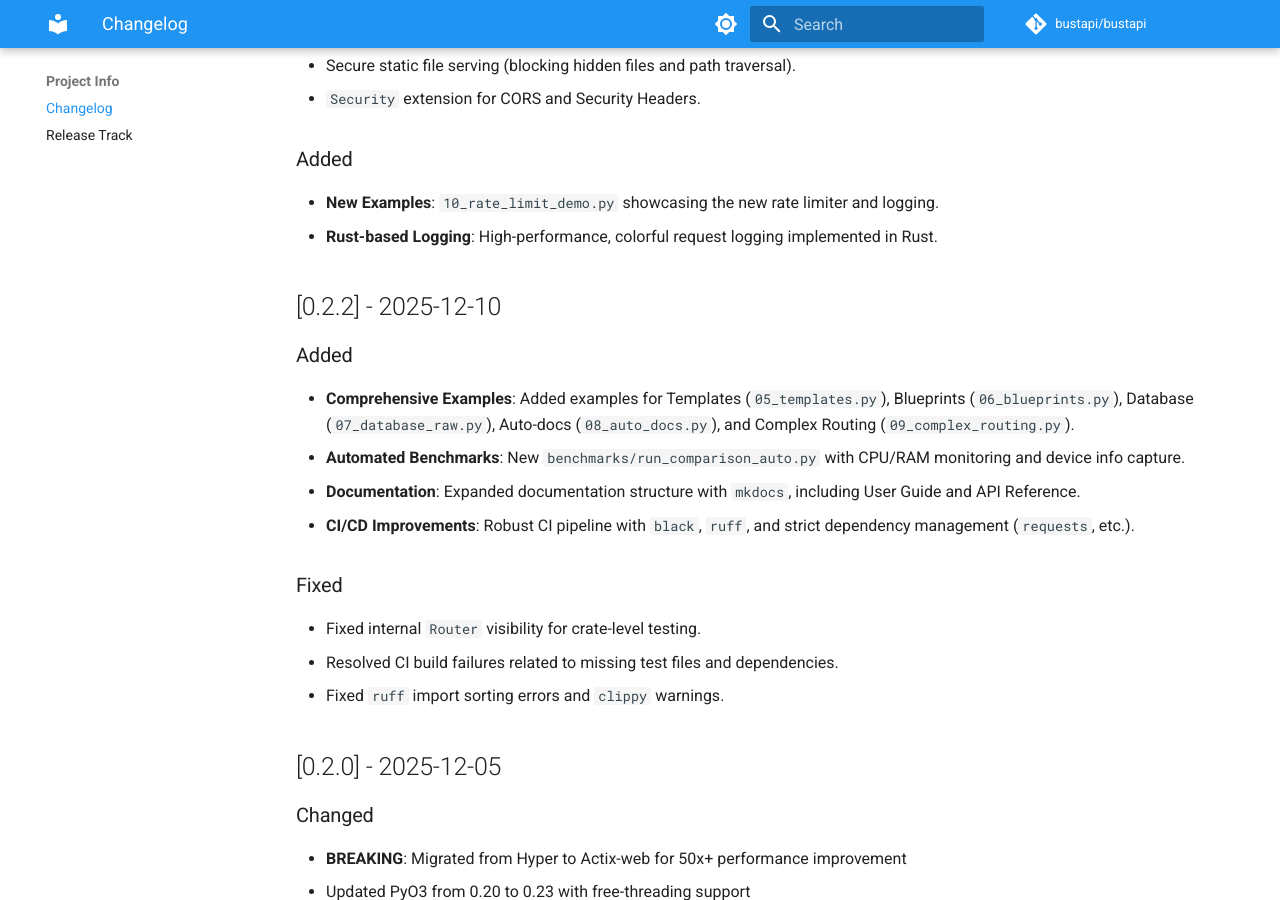
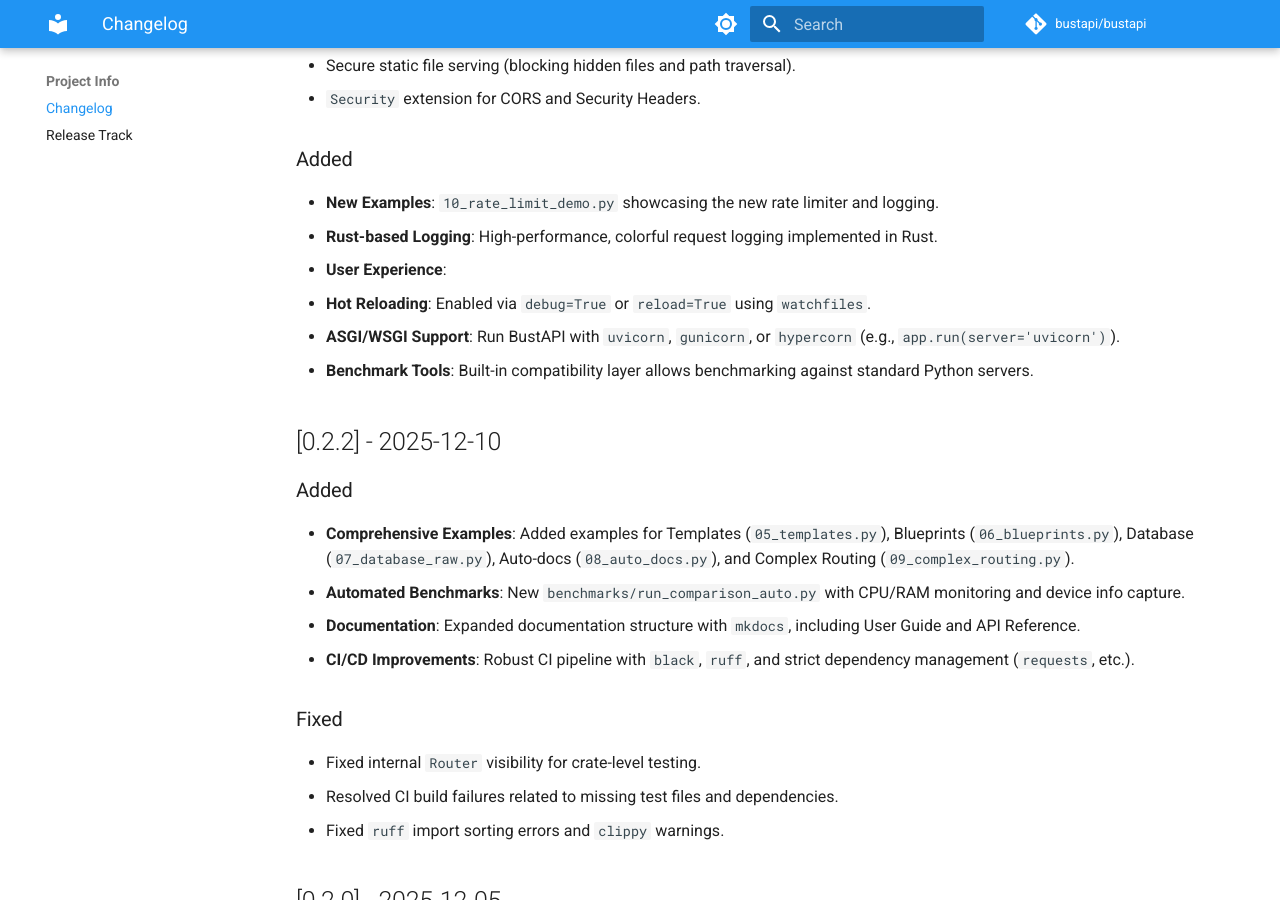
Before and after one commit to GrandpaEJ/BustAPI, an MkDocs documentation site: the page built from docs/changelog.md, in a window 1280 px wide and 900 px high, scrolled down 579 px. Built offline with MkDocs 1.6.1 and Material for MkDocs 9.7.7, drawn with Linux system fonts in a browser that asks for light colours; comment, search, counter and statistics services are not loaded.

Commit message:
docs: update changelog and release track for v0.3.0

```diff
--- a/CHANGELOG.md
+++ b/CHANGELOG.md
@@ -17,6 +17,10 @@ All notable changes to this project will be documented here.
 
 - **New Examples**: `10_rate_limit_demo.py` showcasing the new rate limiter and logging.
 - **Rust-based Logging**: High-performance, colorful request logging implemented in Rust.
+- **User Experience**:
+  - **Hot Reloading**: Enabled via `debug=True` or `reload=True` using `watchfiles`.
+  - **ASGI/WSGI Support**: Run BustAPI with `uvicorn`, `gunicorn`, or `hypercorn` (e.g., `app.run(server='uvicorn')`).
+  - **Benchmark Tools**: Built-in compatibility layer allows benchmarking against standard Python servers.
 
 ## [0.2.2] - 2025-12-10
 
```
Also changed, not shown: docs/release_track.md (+7 -6 lines).
